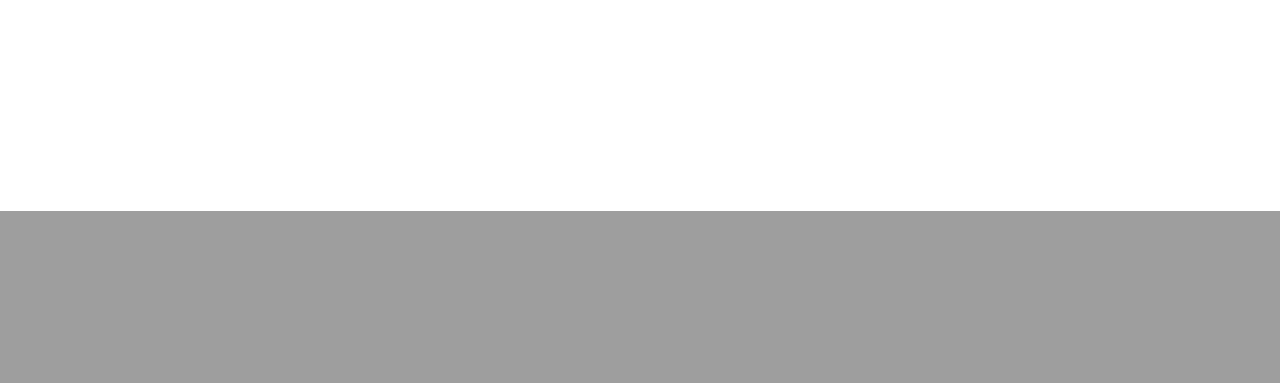
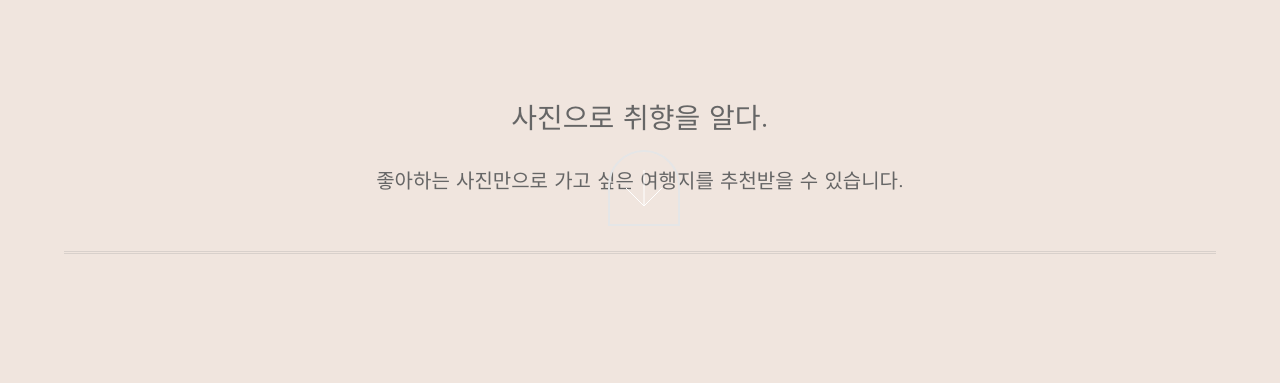
Before and after one commit to PicTory2021/Web_Pictory, a Django app: page / in a window 1280 px wide. Shown: the part 589-972 px from the top of the page. Before the commit the page ends 800 px from the top, so only its background shows below. Run offline with Django 3.2, Linux system fonts and the light colour scheme; data that the repository does not hold is empty; parts of the project's set-up code (start-up, migrations or seed data) failed here and were passed over; some libraries are stand-ins or nearby versions.

Commit message:
index 페이지에서 DB 연결하여 관광지들 랜덤으로 보여주도록 구현

```diff
--- a/djangoRS/appRS/models.py
+++ b/djangoRS/appRS/models.py
@@ -5,7 +5,8 @@
 from django.db import models
 
 class Image(models.Model):
-    Name = models.CharField(max_length=150, primary_key=True)
+    Id = models.IntegerField(auto_created=True, default=1, primary_key=True)
+    Name = models.CharField(max_length=150)
     Extension = models.CharField(max_length=10)
     ZipCode = models.CharField(max_length=9,null=True)
     Address = models.CharField(max_length=150,null=True)
--- a/djangoRS/appRS/static/css/index.css
+++ b/djangoRS/appRS/static/css/index.css
@@ -18,7 +18,7 @@
     left: 0
 }
 body{
-    /*background-color: beige;*/
+    background-color: #F0E5DE;
     font-family: 'Gowun Dodum', sans-serif;
     margin: 0;
     padding: 0;
@@ -261,3 +261,126 @@
         cursor: default;
         opacity: 0.25;
     }
+
+
+.indexSectionOne{
+    padding: 6em 0em 4em;
+    margin:0;
+    border:0;
+
+}
+
+.indexcontainer{
+    margin-left: auto;
+    margin-right: auto;
+    width:90%;
+}
+
+.indexcontainer header, .indexcontainer .address{
+    border-bottom: medium double rgba(144, 144, 144, 0.25);
+    padding-bottom: 1em;
+}
+.indexcontainer header{
+    margin-bottom: 4em;
+    text-align: center;
+}
+
+.indexcontainer h2{
+    font-size: 1.75em;
+    line-height: 1.5em;
+    color:#666;
+    font-weight: 300;
+    margin: 0 0 1em 0;
+}
+.indexcontainer h3{
+    font-size: 1.35em;
+    line-height: 1.5em;
+    color:#666;
+    font-weight: 300;
+    margin: 0 0 1em 0;
+}
+.indexcontainer h4{
+    font-size: 14px;
+    line-height: 1.5em;
+    color:#666;
+    font-weight: 300;
+    margin: 0 0 1em 0;
+}
+.indexcontainer p{
+    font-size: 1.25em;
+    margin-top: -1em;
+    line-height: 1.5em;
+    color:#666;
+    margin: 0 0 2em 0;
+}
+.indexcontainer .row p{
+    font-size: 17px;
+}
+.indexcontainer .row{
+    text-align:center;
+    padding-left: 5px;
+    border-bottom: solid 1px transparent;
+    display: grid;
+    grid-template-columns: 47% 47%;
+    grid-column-gap: 4%;
+    grid-row-gap:2em;
+}
+@media(min-width:1300px){
+    .indexcontainer .row{
+        text-align:center;
+        padding-left: 5px;
+        border-bottom: solid 1px transparent;
+        display: grid;
+        grid-template-columns: 32% 32% 32%;
+        grid-column-gap: 4%;
+        grid-row-gap:2em;
+    }
+}
+/*.indexcontainer .feature{*/
+/*    text-align:center;*/
+/*    display: grid;*/
+/*    grid-template-rows: 35% 10% 10% 40%;*/
+/*}*/
+
+.indexcontainer .image.fit{
+    display: block;
+    margin: 0 0 2em 0;
+    width: 100%;
+
+}
+.indexcontainer .image{
+    border-radius: 4px;
+    border: 0;
+    display: inline-block;
+    position: relative;
+    padding: 0;
+    text-align: center;
+
+    /*height: 43%;*/
+    /*width:auto;*/
+}
+
+.button2.down.anchored{
+    background-image: url("../images/dark-arrow.svg");
+    border-color: #ffffff;
+
+    bottom: -15px;
+    border-bottom: 0;
+    border-radius: 3em 3em 0 0;
+    height: 4.5em;
+    margin-left: -2em;
+    background-color: transparent;
+    border: solid 2px #e5e6e7;
+    color: rgba(255, 255, 255, 0);
+    position: absolute;
+    left: 50%;
+    background-position: center center;
+    background-repeat: no-repeat;
+    text-indent: 2.3em;
+    overflow: hidden;
+
+    transition: background-color 0.2s ease-in-out;
+}
+.button2.style2:hover{
+    background-color: rgba(229, 230, 231, 0.25);
+}
--- /dev/null
+++ b/djangoRS/appRS/static/js/indexScroll.js
@@ -0,0 +1,3 @@
+//화살표 클릭 시 밑으로 스르륵 내려가게 할랬는데 구현 미완성
+/* jquery.scrolly v1.0.0-dev | (c) @ajlkn | MIT licensed */
+(function(e){function u(s,o){var u,a,f;if((u=e(s))[t]==0)return n;a=u[i]()[r];switch(o.anchor){case"middle":f=a-(e(window).height()-u.outerHeight())/2;break;default:case r:f=Math.max(a,0)}return typeof o[i]=="function"?f-=o[i]():f-=o[i],f}var t="length",n=null,r="top",i="offset",s="click.scrolly",o=e(window);e.fn.scrolly=function(i){var o,a,f,l,c=e(this);if(this[t]==0)return c;if(this[t]>1){for(o=0;o<this[t];o++)e(this[o]).scrolly(i);return c}l=n,f=c.attr("href");if(f.charAt(0)!="#"||f[t]<2)return c;a=jQuery.extend({anchor:r,easing:"swing",offset:0,parent:e("body,html"),pollOnce:!1,speed:1e3},i),a.pollOnce&&(l=u(f,a)),c.off(s).on(s,function(e){var t=l!==n?l:u(f,a);t!==n&&(e.preventDefault(),a.parent.stop().animate({scrollTop:t},a.speed,a.easing))})}})(jQuery);
--- a/djangoRS/appRS/templates/appRS/index.html
+++ b/djangoRS/appRS/templates/appRS/index.html
@@ -15,15 +15,16 @@
     <link href="https://fonts.googleapis.com/css2?family=Gowun+Dodum&display=swap" rel="stylesheet">
     <!-- en  -->
     <link href="https://fonts.googleapis.com/css2?family=Bitter:wght@200;300;400;500&display=swap" rel="stylesheet">
+    <script src="https://use.fontawesome.com/releases/v5.2.0/js/all.js"></script>
 
     <script src="http://code.jquery.com/jquery-3.3.1.min.js"></script>
     <script src="http://cdnjs.cloudflare.com/ajax/libs/twitter-bootstrap/4.3.1/js/bootstrap.min.js"></script>
     <script src="https://www.cssscript.com/demo/simple-typewriter-effect-pure-javascript-typewriterjs/typewriter.js"></script>
 
     {% load static %}
-    <script src="/static/js/init.js"></script>
     <script src="/static/js/index.js" type="text/javascript"></script>
     <script src="/static/js/core.js" type="text/javascript"></script>
+    <script src="/static/js/indexScroll.js" type="text/javascript"></script>
 </head>
 <body>
     <!--Banner-->
@@ -32,9 +33,37 @@
         <p>사진으로 취향을 알다.</p>
         <ul class="actions">
             <li>
+                <!--버튼 클릭 시 밑으로 부드럽게 내려가게 할랬는데 구현 미완성-->
                 <a href="#" class="button big">들어가기</a>
             </li>
         </ul>
+        <a href="#one" class="button2 style2 down anchored">Next</a>
     </section>
+
+    <section id="one" class="indexSectionOne">
+        <div class="indexcontainer">
+            <header>
+                <h2>사진으로 취향을 알다.</h2>
+                <p>좋아하는 사진만으로 가고 싶은 여행지를 추천받을 수 있습니다.</p>
+            </header>
+
+            <div class="row">
+                {% for arr in randImage %}
+                    <section class="feature 6u 12u$(small)">
+                        <img class="image fit" src="/static/tour_img/{{arr.Name}}1{{arr.Extension}}" alt="{{arr.Name}}" />
+                        <h3 class="title">{{arr.Name}}</h3>
+                        <h4 class="address"> <i class="fas fa-map-marker-alt"></i>  {{arr.Address}}</h4>
+                        <p>{{arr.Contents}}</p>
+                    </section>
+                {% endfor %}
+            </div>
+        </div>
+    </section>
+
+
+
+
+
+
 </body>
 </html>
--- a/djangoRS/appRS/views.py
+++ b/djangoRS/appRS/views.py
@@ -1,6 +1,12 @@
 from django.shortcuts import render
-
-# Create your views here.
+from .models import Image
 
 def index(request):
-    return render(request,'appRS/index.html')
+    randImage = Image.objects.all().order_by("?")[0:6]
+    for i in randImage:
+        if(len(i.Contents)>250):
+            i.Contents = i.Contents[0:250]
+            i.Contents +="..."
+    context = {'randImage': randImage}
+
+    return render(request, 'appRS/index.html', context)
```
Also changed, not shown: djangoRS/appRS/static/images/dark-arrow.svg (added), djangoRS/appRS/static/images/overlay.png (added), djangoRS/appRS/static/images/가덕도1.jpg (added), djangoRS/appRS/static/images/가산수피아1.JPG (added), djangoRS/appRS/static/images/가섭사1.jpg (added), 1 other file.
